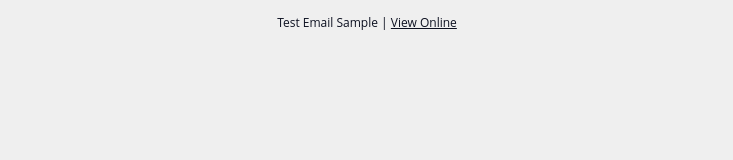
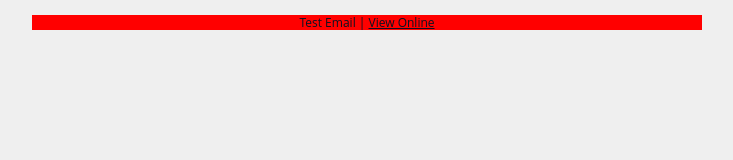
Before and after one commit to LucieOldSoul/mailfromscratch, a plain HTML site: page index.html in a window 1280 px wide. Shown: the whole page, without its empty margins (273-1006 px from the left). Drawn offline with Linux system fonts and the light colour scheme.

Commit message:
Pre-header

```diff
--- a/index.html
+++ b/index.html
@@ -1,5 +1,7 @@
-<!DOCTYPE html PUBLIC "-//W3C//DTD XHTML 1.0 Transitional//EN" "https://www.w3.org/TR/xhtml1/DTD/xhtml1-transitional.dtd">
+<!DOCTYPE html
+    PUBLIC "-//W3C//DTD XHTML 1.0 Transitional//EN" "https://www.w3.org/TR/xhtml1/DTD/xhtml1-transitional.dtd">
 <html xmlns="https://www.w3.org/1999/xhtml">
+
 <head>
     <title>Test Email Sample</title>
     <meta http-equiv="Content-Type" content="text/html; charset=UTF-8" />
@@ -11,53 +13,67 @@
             color: inherit !important;
             text-decoration: none !important;
         }
+
         /*Media Query for desktop layout*/
         @media only screen and (min-width:481px) and (max-width:699px) {
             .em_main_table {
                 width: 100% !important;
             }
+
             .em_wrapper {
                 width: 100% !important;
             }
+
             .em_hide {
                 display: none !important;
             }
+
             .em_img {
                 width: 100% !important;
                 height: auto !important;
             }
+
             .em_h20 {
                 height: 20px !important;
             }
+
             .em_padd {
                 padding: 20px 10px !important;
             }
         }
+
         @media screen and (max-width: 480px) {
             .em_main_table {
                 width: 100% !important;
             }
+
             .em_wrapper {
                 width: 100% !important;
             }
+
             .em_hide {
                 display: none !important;
             }
+
             .em_img {
                 width: 100% !important;
                 height: auto !important;
             }
+
             .em_h20 {
                 height: 20px !important;
             }
+
             .em_padd {
                 padding: 20px 10px !important;
             }
+
             .em_text1 {
                 font-size: 16px !important;
                 line-height: 24px !important;
             }
-    u + .em_body .em_full_wrap {
+
+            u+.em_body .em_full_wrap {
                 width: 100% !important;
                 width: 100vw !important;
             }
@@ -67,15 +83,40 @@
 </head>
 
 <body class="em_body" style="margin:0px; padding:0px;" bgcolor="#efefef">
-    <table align="center" width="700" border="0" cellspacing="0" cellpadding="0" class="em_main_table" style="width:700px;">
+    <!--Ouverture de la table principale-->
+    <table align="center" width="700" border="0" cellspacing="0" cellpadding="0" class="em_main_table"
+        style="width:700px;">
         <tr>
-            <td style="padding:15px;" class="em_padd" valign="top" bgcolor="#efefef" align="center"><table width="100%" cellspacing="0" cellpadding="0" border="0" align="center">
-                <tbody><tr>
-                  <td style="font-family:'Open Sans', Arial, sans-serif; font-size:12px; line-height:15px; color:#0d1121;" valign="top" align="center">Test Email Sample | <a href="#" target="_blank" style="color:#0d1121; text-decoration:underline;">View Online</a></td>
+            <td style="padding:15px;" class="em_padd" valign="top" bgcolor="#efefef" align="center">
+
+               <!--Ouverture table pre-header-->
+                <table width="100%" cellspacing="0" cellpadding="0" border="0" align="center">
+                    <tbody>
+                        <tr>
+                            <td style="background : red; font-family:'Open Sans', Arial, sans-serif; font-size:12px; line-height:15px; color:#0d1121;"
+                                valign="top" align="center">Test Email | <a href="#" target="_blank"
+                                    style="color:#0d1121; text-decoration:underline;">View Online</a></td>
                         </tr>
                     </tbody>
+                </table>
+            <!--Fermeture table pre-header-->
             </td>
         </tr>
+
+
+
+
+
+
+
+
+
+
+
+
+
+
     </table>
 </body>
+
 </html>
```
Lines whose indentation alone changed are shown as unchanged.
